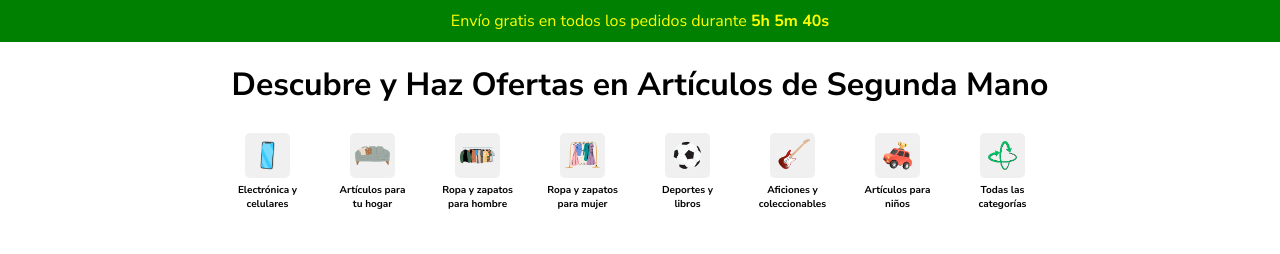
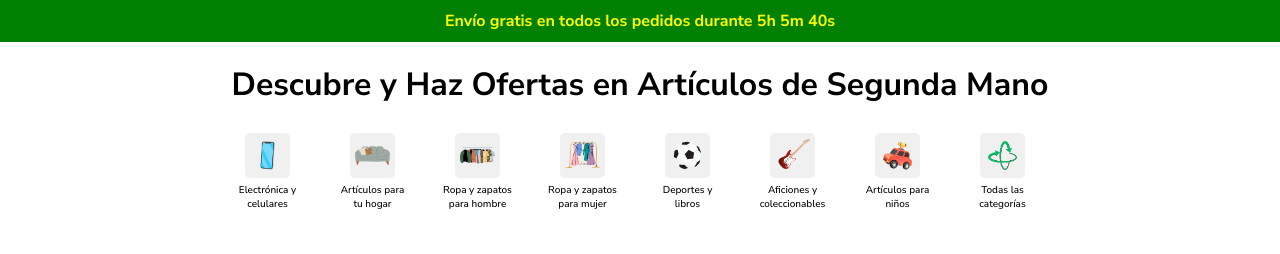
Before and after one commit to Lukeyp43/TropiTrade_Website, a plain HTML site: page index.html in a window 1280 px wide. Shown: the top 254 px of the page. Drawn offline with Linux system fonts and the light colour scheme.

Commit message:
bold issue fix?

```diff
--- a/index.html
+++ b/index.html
@@ -13,7 +13,7 @@
 <body>
     <!-------------------------------------------- Header ---------------------------------------------->
     <div class="header">
-        <div class="header-text">Envío gratis en todos los pedidos durante &#8203;</div>
+        <div class="header-text" style="font-weight: bold;">Envío gratis en todos los pedidos durante &#8203;</div>
         <div class="countdown-text" id="countdown">
             <span id="hours"></span>h
             <span id="minutes"></span>m
@@ -80,7 +80,7 @@
     <div class="container">
         <div class="listings" data-category="electronics">
             <img data-src="listing-images/Screenshot_2023-10-08_at_6.54.44_PM_958fe0ad.png" alt="Item Image" class="item-image">
-            <h3 class="item-title">Cámara canon ae1 con teleconvertidor 2x</h3>
+            <h3 class="item-title" style="font-weight: bold;">Cámara canon ae1 con teleconvertidor 2x</h3>
         </div>
         <div class="listings" data-category="electronics">
             <img data-src="listing-images/Celuloides_en_venta_-_1.jpg_3526b704.jpeg" alt="Item Image" class="item-image">
--- a/style-home.css
+++ b/style-home.css
@@ -161,7 +161,7 @@ body {
     margin-top: 0px; /* Reduced top margin */
 }
 
-.category-text, .title {
+.item-title, .title {
     font-weight: bold; /* Makes the text bold */
 }
 
```
